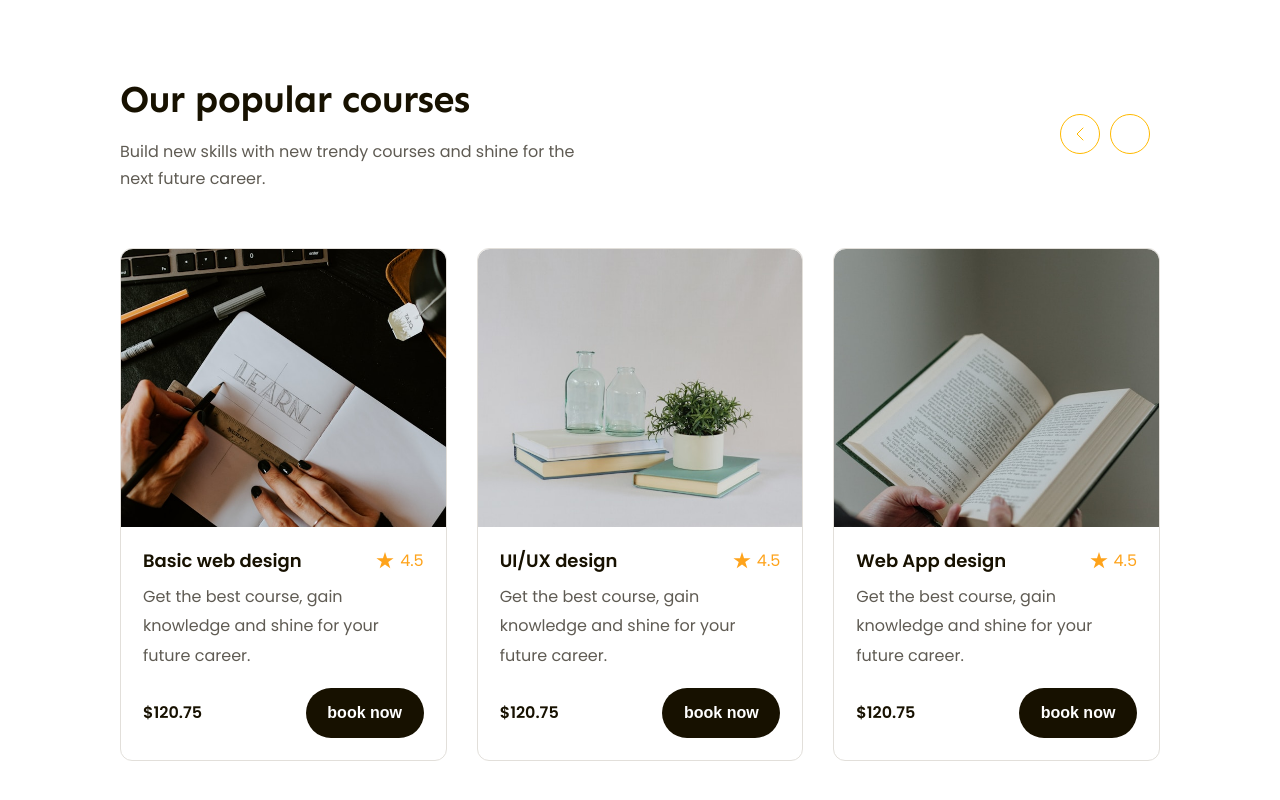
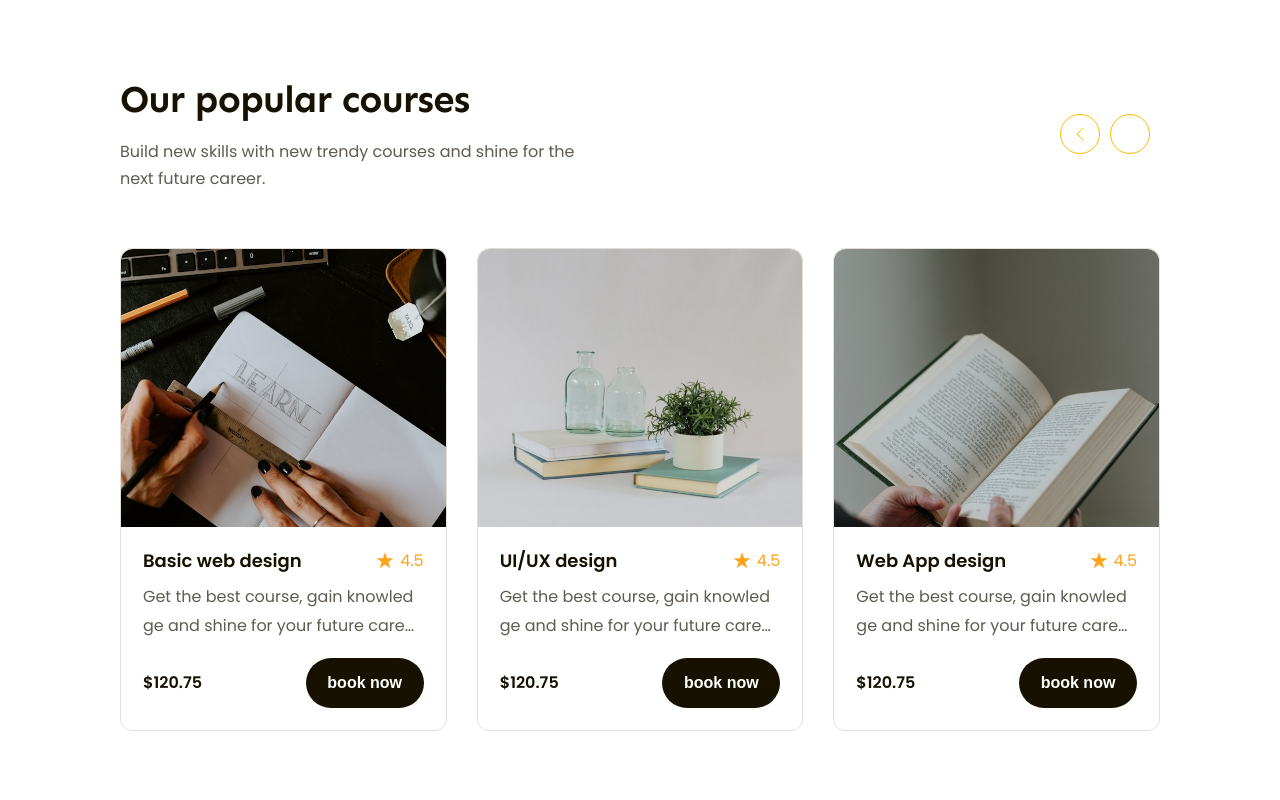
Before and after one commit to Amoniac-TQN/figma-to-html-, a plain HTML site: page index.html in a window 1280 px wide. Shown: the part 1020-1820 px from the top of the page. Drawn offline with Linux system fonts and the light colour scheme.

Commit message:
p7 học thêm phần popular

```diff
--- a/assets/css/style.css
+++ b/assets/css/style.css
@@ -42,6 +42,7 @@ a {
     background: #171100;
 }
 .btn:hover{
+    background-color: #fea31b;
     cursor: pointer;
     opacity: 0.9;
 }
@@ -52,7 +53,19 @@ a {
     margin-left: auto;
     margin-right: auto;
 }
-/* ========================================= */
+.line-clamp{
+    display: -webkit-box;
+    -webkit-line-clamp: var(--line-clamp,1);
+    -webkit-box-orient: vertical;
+    overflow: hidden;
+}
+.line-clamp.line-2{
+    --line-clamp:2;
+}
+.break-all{
+    word-break: break-all;
+}
+/* ==================header======================= */
 .header {
     background-color: #fffcf4;
 }
@@ -108,6 +121,7 @@ a {
 /* từ 92 đổ lên là code riêng cho phần header xem cho kĩ để dễ nhớ hơn */
 
 /* từ 94 đổ xuống là code cho phần hero( phân thân bài của web)  */
+/* ================hero============================================= */
 .hero{
     padding: 56px 0 65px;
     background-color: #fffcf4;
@@ -321,6 +335,7 @@ a {
 }
 
 .popular .course-item{
+    Flex: 1;
     border-radius: 12px;
     border: 1px solid #e2dfda;
     background: #FFF;
--- a/index.html
+++ b/index.html
@@ -147,13 +147,13 @@
               <a href="#!"><img src="./assets/img/hinh1.jpg" alt="Basic web design" class="thumb"></a>
               <div class="infor">
                 <div class="head">
-                  <h3 class="title"><a href="#!">Basic web design</a></h3>
+                  <h3 class="title"><a class="line-clamp break-all" href="#!">Basic web design</a></h3>
                   <div class="rating">
                     <img src="./assets/icon/Star.svg" alt="" class="star">
                     <span class="value">4.5</span>
                   </div>
                 </div>
-                <p class="desc">Get the best course, gain knowledge and shine for your future career.</p>
+                <p class="desc line-clamp line-2 break-all">Get the best course, gain knowledge and shine for your future career.</p>
                 <div class="foot">
                   <span class="price">$120.75</span>
                   <button class="btn btn-book">book now</button>
@@ -166,13 +166,13 @@
               <a href="#!"><img src="./assets/img/hinh2.jpg" alt="UI/UX design" class="thumb"></a>
               <div class="infor">
                 <div class="head">
-                  <h3 class="title"><a href="#!">UI/UX design</a></h3>
+                  <h3 class="title"><a class="line-clamp break-all" href="#!">UI/UX design</a></h3>
                   <div class="rating">
                     <img src="./assets/icon/Star.svg" alt="" class="star">
                     <span class="value">4.5</span>
                   </div>
                 </div>
-                <p class="desc">Get the best course, gain knowledge and shine for your future career.</p>
+                <p class="desc line-clamp line-2 break-all">Get the best course, gain knowledge and shine for your future career.</p>
                 <div class="foot">
                   <span class="price">$120.75</span>
                   <button class="btn btn-book">book now</button>
@@ -185,13 +185,13 @@
               <a href="#!"><img src="./assets/img/hinh3.jpg" alt="Web App design" class="thumb"></a>
               <div class="infor">
                 <div class="head">
-                  <h3 class="title"><a href="#!">Web App design</a></h3>
+                  <h3 class="title"><a class="line-clamp break-all" href="#!">Web App design</a></h3>
                   <div class="rating">
                     <img src="./assets/icon/Star.svg" alt="" class="star">
                     <span class="value">4.5</span>
                   </div>
                 </div>
-                <p class="desc">Get the best course, gain knowledge and shine for your future career.</p>
+                <p class="desc line-clamp line-2 break-all">Get the best course, gain knowledge and shine for your future career.</p>
                 <div class="foot">
                   <span class="price">$120.75</span>
                   <button class="btn btn-book">book now</button>
```
